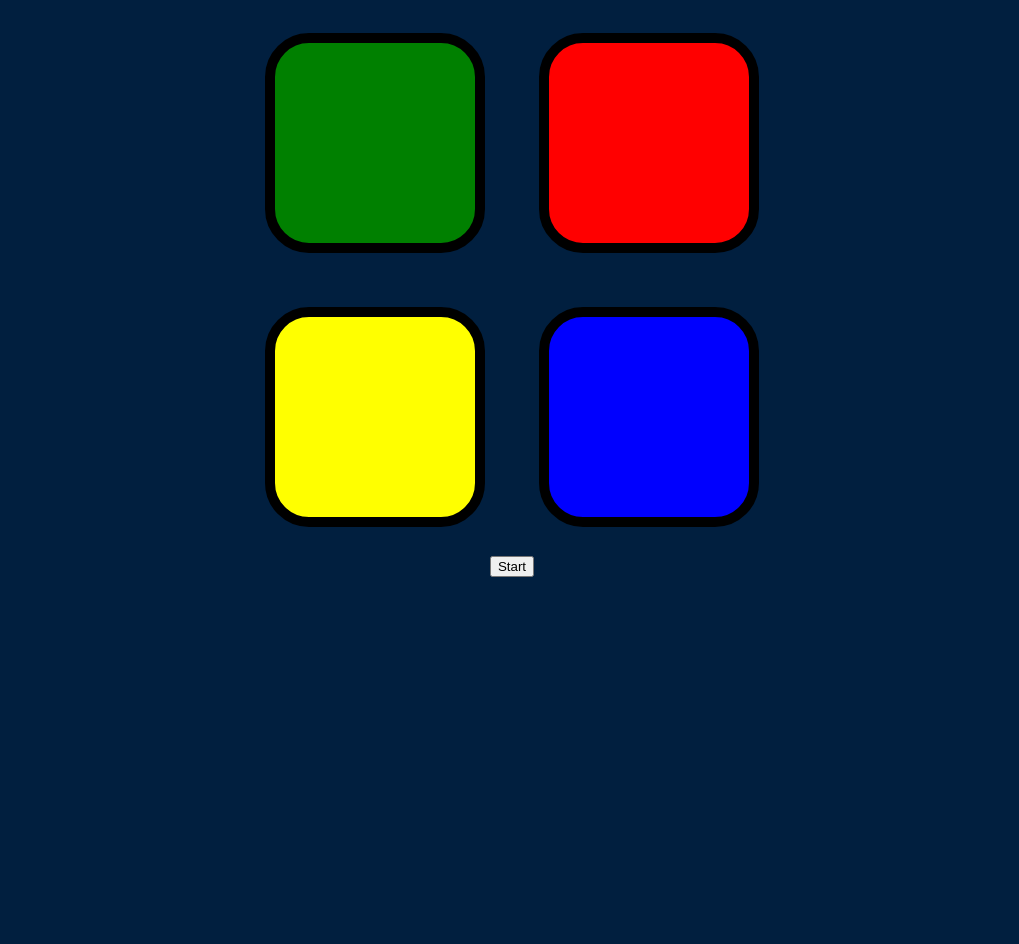
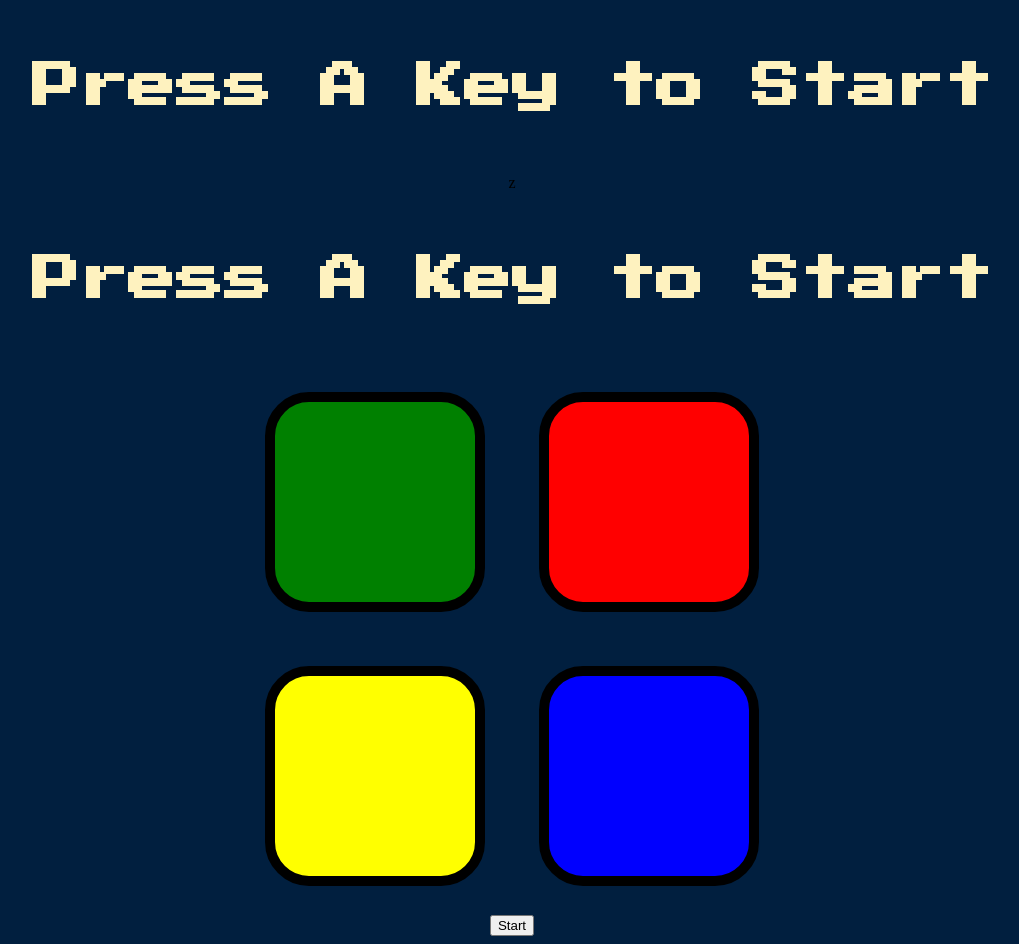
Before and after one commit to simpleitis/simon, a plain HTML site: page index.html in a window 1280 px wide. Shown: the whole page, without its empty margins (128-1147 px from the left). Before the commit the page ends 800 px from the top, so only its background shows below. Drawn offline with nearby package versions, Linux system fonts and the light colour scheme.

Commit message:
Update index.html

```diff
--- a/index.html
+++ b/index.html
@@ -9,6 +9,7 @@
 </head>
 
 <body>
+  <h1 id="level-title">Press A Key to Start</h1>z<h1 id="level-title">Press A Key to Start</h1>
   <div class="container">
     <div class="row">
 
```
